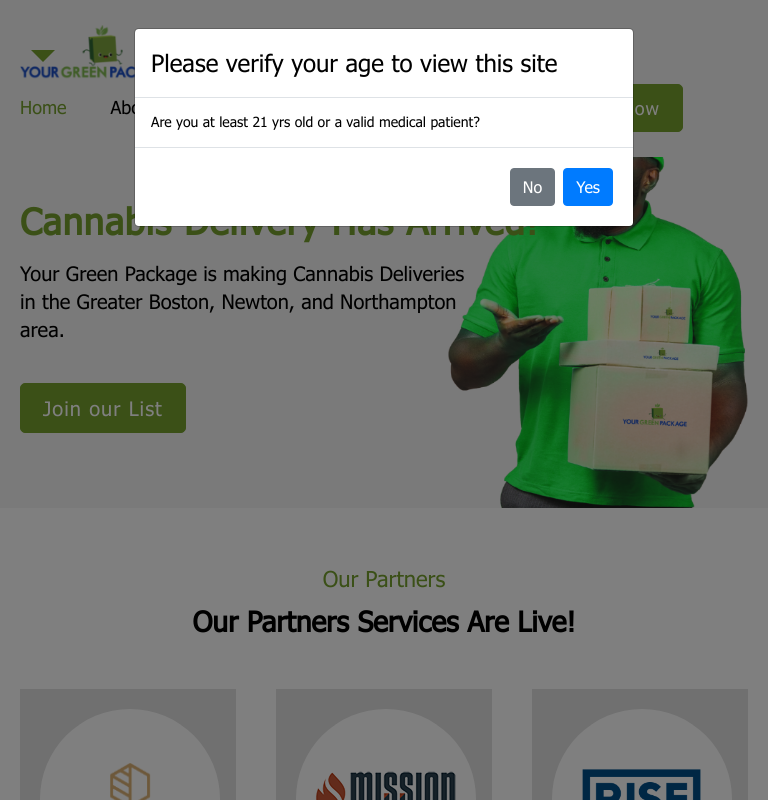
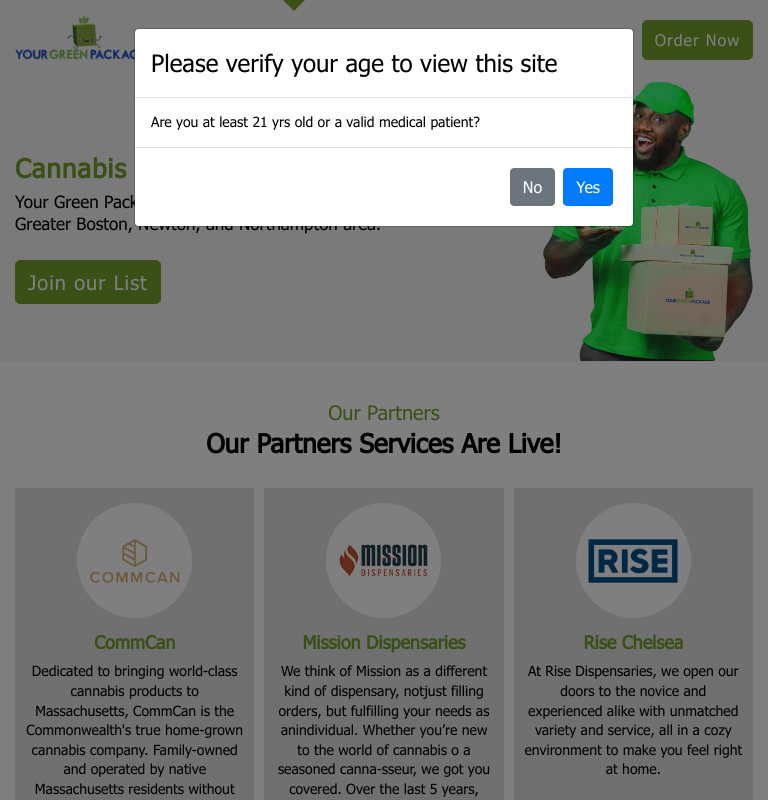
Before and after one commit to TechnerdsDev-zz/Your-Green-Package, a React (Create React App) app: page / in a window 768 px wide. Shown: the top 800 px of the page. Built offline with nearby package versions, Linux system fonts and the light colour scheme.

Commit message:
fixed issues

```diff
--- a/src/assets/css/responsive.css
+++ b/src/assets/css/responsive.css
@@ -1,14 +1,262 @@
+@media screen and (min-width: 1024px) and (max-width: 1279px) {
+  .header {
+    padding: 15px 0;
+  }
+  .main_nav ul li a::after {
+    top: -38px;
+  }
+  .custom_btn {
+    padding: 10px 12px;
+  }
+  .padding_top {
+    padding-top: 89px;
+  }
+  .about_package {
+    width: 100%;
+    padding: 50px 0;
+  }
+  .custom_heading {
+    padding-bottom: 30px;
+  }
+}
+
+@media screen and (min-width: 768px) and (max-width: 1023px) {
+  .header {
+    padding: 15px 0;
+  }
+  .main_nav ul {
+    margin: 0 -10px;
+  }
+  .main_nav ul li {
+    padding: 0 10px;
+  }
+  .main_nav ul li a {
+    font-size: 16px;
+  }
+  .main_nav ul li a::after {
+    top: -31px;
+  }
+  .auto_container {
+    padding: 0 15px;
+  }
+  .logo a img {
+    display: block;
+    max-width: 130px;
+  }
+  .custom_btn {
+    padding: 11px 12px;
+  }
+  .padding_top {
+    padding-top: 80px;
+  }
+  .main_bannerInner {
+    background-size: 210px;
+    padding: 75px 0px 58px;
+  }
+  .banner_heading h1 {
+    font-size: 26px;
+    padding-bottom: 10px;
+  }
+  .banner_heading h4 {
+    font-size: 17px;
+    line-height: 1.3;
+    padding-bottom: 25px;
+  }
+  .partner {
+    padding: 40px 0;
+  }
+  .custom_heading {
+    padding-bottom: 30px;
+  }
+  .custom_heading h3 {
+    font-size: 20px;
+    padding-bottom: 5px;
+  }
+  .custom_heading h2 {
+    font-size: 26px;
+  }
+  .partner_list {
+    padding-bottom: 30px;
+  }
+  .partner_list ul {
+    margin: 0 -5px;
+  }
+  .partner_list ul li {
+    padding: 0 5px 10px;
+  }
+  .partner_main {
+    padding: 15px 10px 65px;
+    position: relative;
+  }
+  .partner_main span {
+    width: 115px;
+    height: 115px;
+    margin: 0 auto 15px;
+  }
+  .partner_main span img {
+    max-width: 90px;
+  }
+  .partner_main h4 {
+    width: 100%;
+    color: #76a12f;
+    font-size: 18px;
+  }
+  .partner_main p {
+    width: 100%;
+    font-size: 14px;
+    min-height: inherit;
+    padding-bottom: 10px;
+  }
+  .partner_main .my_btn {
+    position: absolute;
+    left: 0;
+    bottom: 15px;
+  }
+  .partner_main .my_btn a {
+    font-size: 16px;
+  }
+  .custom_search label {
+    font-size: 18px;
+    padding-bottom: 15px;
+  }
+  .custom_search input {
+    font-size: 16px;
+    padding: 10px 10px;
+  }
+  .custom_search button {
+    font-size: 16px;
+    padding: 11px 20px 12px;
+  }
+  .process {
+    padding: 40px 0;
+  }
+  .process_list ul {
+    margin: 0 -5px;
+  }
+  .process_list ul li {
+    padding: 0 5px;
+  }
+  .process_data span {
+    width: 65px;
+    height: 65px;
+    margin: 0 auto 15px;
+  }
+  .process_data span img {
+    width: 38px;
+  }
+  .process_data strong {
+    font-size: 18px;
+    padding-bottom: 0;
+  }
+  .process_data .process_data p {
+    font-size: 14px;
+  }
+  .testimonial {
+    padding: 40px 0;
+  }
+  .testimonial .slick-arrow {
+    bottom: -12%;
+  }
+  .testimonial .slick-arrow.slick-next {
+    right: 40%;
+  }
+  .testimonial .slick-arrow.slick-prev {
+    left: 40%;
+  }
+  .slider_main {
+    padding: 30px 10px 20px;
+  }
+  .slider_main b {
+    width: 70px;
+    height: 70px;
+    font-size: 40px;
+  }
+  .slider_main strong {
+    font-size: 18px;
+    padding-bottom: 10px;
+  }
+  .slider_main p {
+    font-size: 15px;
+  }
+  .rating {
+    padding-bottom: 8px;
+  }
+  .join {
+    padding: 40px 0;
+    background-size: 400px;
+    min-height: inherit;
+  }
+  .join_main .custom_form {
+    max-width: 335px;
+  }
+  .join_main .custom_form ul li {
+    padding-bottom: 20px;
+  }
+  .join_main .custom_form ul li:last-child {
+    padding-bottom: 0;
+  }
+  .join_main .custom_form ul li .custom_field input {
+    padding: 10px;
+    font-size: 16px;
+  }
+  .join_main .custom_form ul li .my_btn .custom_btn {
+    padding: 10px 25px;
+    font-size: 16px;
+  }
+  .footer_top {
+    padding: 40px 0;
+  }
+  .footer_logo a img {
+    min-width: inherit;
+    width: 120px;
+  }
+  .footer_list title {
+    padding-bottom: 15px;
+  }
+  .about_package {
+    padding: 40px 0;
+  }
+  .ab_packageRight h3 {
+    font-size: 18px;
+    padding-bottom: 10px;
+  }
+  .ab_packageRight p {
+    font-size: 16px;
+  }
+  .our_values {
+    padding-bottom: 40px;
+  }
+  .our_values .process_data strong {
+    padding-bottom: 10px;
+  }
+  .faqs {
+    padding: 40px 0;
+  }
+  .accordion-item h2 button {
+    padding: 8px 10px;
+    font-size: 14px;
+  }
+  .accordion-item h2 button b {
+    font-size: 22px;
+    margin-right: 5px;
+  }
+  .accordion-item .accordion-body {
+    padding: 10px;
+  }
+  .accordion-item .accordion-body b {
+    font-size: 20px;
+  }
+}
+
 @media screen and (max-width: 767px) {
   .burger {
     display: -webkit-box;
     display: -ms-flexbox;
     display: flex;
   }
-
   .main_nav {
     background-color: #fff;
     position: fixed;
-    /* display: none; */
     top: 0;
     left: 0;
     width: 100%;
@@ -17,7 +265,7 @@
   }
   .main_nav ul {
     -ms-flex-wrap: wrap;
-    flex-wrap: wrap;
+        flex-wrap: wrap;
   }
   .main_nav ul li {
     width: 100%;
@@ -312,8 +560,8 @@
   }
   .contact_data ul {
     -webkit-box-pack: center;
-    -ms-flex-pack: center;
-    justify-content: center;
+        -ms-flex-pack: center;
+            justify-content: center;
   }
   .contact_data ul li {
     width: 50%;
--- a/src/assets/css/responsive.scss
+++ b/src/assets/css/responsive.scss
@@ -2,9 +2,278 @@
 }
 
 @media screen and (min-width: 1024px) and (max-width: 1279px) {
+  .header {
+    padding: 15px 0;
+  }
+  .main_nav ul li a::after {
+    top: -38px;
+  }
+  .custom_btn {
+    padding: 10px 12px;
+  }
+  .padding_top {
+    padding-top: 89px;
+  }
+  .about_package {
+    width: 100%;
+    padding: 50px 0;
+  }
+  .custom_heading {
+    padding-bottom: 30px;
+  }
 }
 
 @media screen and (min-width: 768px) and (max-width: 1023px) {
+  .header {
+    padding: 15px 0;
+  }
+  .main_nav {
+    ul {
+      margin: 0 -10px;
+      li {
+        padding: 0 10px;
+        a {
+          font-size: 16px;
+          &::after {
+            top: -31px;
+          }
+        }
+      }
+    }
+  }
+  .auto_container {
+    padding: 0 15px;
+  }
+  .logo a img {
+    display: block;
+    max-width: 130px;
+  }
+  .custom_btn {
+    padding: 11px 12px;
+  }
+  .padding_top {
+    padding-top: 80px;
+  }
+  .main_bannerInner {
+    background-size: 210px;
+    padding: 75px 0px 58px;
+  }
+  .banner_heading {
+    h1 {
+      font-size: 26px;
+      padding-bottom: 10px;
+    }
+    h4 {
+      font-size: 17px;
+      line-height: 1.3;
+      padding-bottom: 25px;
+    }
+  }
+  .partner {
+    padding: 40px 0;
+  }
+  .custom_heading {
+    padding-bottom: 30px;
+    h3 {
+      font-size: 20px;
+      padding-bottom: 5px;
+    }
+    h2 {
+      font-size: 26px;
+    }
+  }
+  .partner_list {
+    padding-bottom: 30px;
+    ul {
+      margin: 0 -5px;
+      li {
+        padding: 0 5px 10px;
+      }
+    }
+  }
+  .partner_main {
+    padding: 15px 10px 65px;
+    position: relative;
+    span {
+      width: 115px;
+      height: 115px;
+      margin: 0 auto 15px;
+      img {
+        max-width: 90px;
+      }
+    }
+    h4 {
+      width: 100%;
+      color: #76a12f;
+      font-size: 18px;
+    }
+    p {
+      width: 100%;
+      font-size: 14px;
+      min-height: inherit;
+      padding-bottom: 10px;
+    }
+    .my_btn {
+      position: absolute;
+      left: 0;
+      bottom: 15px;
+      a {
+        font-size: 16px;
+      }
+    }
+  }
+  .custom_search {
+    label {
+      font-size: 18px;
+      padding-bottom: 15px;
+    }
+    input {
+      font-size: 16px;
+      padding: 10px 10px;
+    }
+    button {
+      font-size: 16px;
+      padding: 11px 20px 12px;
+    }
+  }
+  .process {
+    padding: 40px 0;
+  }
+  .process_list {
+    ul {
+      margin: 0 -5px;
+      li {
+        padding: 0 5px;
+      }
+    }
+  }
+
+  .process_data {
+    span {
+      width: 65px;
+      height: 65px;
+      margin: 0 auto 15px;
+      img {
+        width: 38px;
+      }
+    }
+    strong {
+      font-size: 18px;
+      padding-bottom: 0;
+    }
+    .process_data p {
+      font-size: 14px;
+    }
+  }
+  .testimonial {
+    padding: 40px 0;
+    .slick-arrow {
+      bottom: -12%;
+      &.slick-next {
+        right: 40%;
+      }
+      &.slick-prev {
+        left: 40%;
+      }
+    }
+  }
+  .slider_main {
+    padding: 30px 10px 20px;
+    b {
+      width: 70px;
+      height: 70px;
+      font-size: 40px;
+    }
+    strong {
+      font-size: 18px;
+      padding-bottom: 10px;
+    }
+    p {
+      font-size: 15px;
+    }
+  }
+  .rating {
+    padding-bottom: 8px;
+  }
+  .join {
+    padding: 40px 0;
+    background-size: 400px;
+    min-height: inherit;
+  }
+  .join_main {
+    .custom_form {
+      max-width: 335px;
+      ul {
+        li {
+          padding-bottom: 20px;
+          &:last-child {
+            padding-bottom: 0;
+          }
+          .custom_field {
+            input {
+              padding: 10px;
+              font-size: 16px;
+            }
+          }
+          .my_btn {
+            .custom_btn {
+              padding: 10px 25px;
+              font-size: 16px;
+            }
+          }
+        }
+      }
+    }
+  }
+  .footer_top {
+    padding: 40px 0;
+  }
+  .footer_logo a img {
+    min-width: inherit;
+    width: 120px;
+  }
+  .footer_list {
+    title {
+      padding-bottom: 15px;
+    }
+  }
+  .about_package {
+    padding: 40px 0;
+  }
+  .ab_packageRight {
+    h3 {
+      font-size: 18px;
+      padding-bottom: 10px;
+    }
+    p {
+      font-size: 16px;
+    }
+  }
+  .our_values {
+    padding-bottom: 40px;
+    .process_data strong {
+      padding-bottom: 10px;
+    }
+  }
+  .faqs {
+    padding: 40px 0;
+  }
+  .accordion-item h2 {
+    button {
+      padding: 8px 10px;
+      font-size: 14px;
+      b {
+        font-size: 22px;
+        margin-right: 5px;
+      }
+    }
+  }
+  .accordion-item .accordion-body {
+    padding: 10px;
+    b {
+      font-size: 20px;
+    }
+  }
 }
 
 @media screen and (max-width: 767px) {
--- a/src/assets/css/style.css
+++ b/src/assets/css/style.css
@@ -1577,6 +1577,7 @@
 
 .contact_form ul li .custom_field textarea {
   border-radius: 0;
+  min-height: 140px;
 }
 
 .contact_form ul li .my_btn {
@@ -1682,14 +1683,14 @@
 }
 
 .burger.active .burger-strip div:nth-child(2) {
-  -webkit-transform: rotate(-45deg);
-          transform: rotate(-45deg);
+  -webkit-transform: rotate(-45deg) translateX(1px);
+          transform: rotate(-45deg) translateX(1px);
 }
 
 .burger.active .burger-strip div:last-child {
   width: 26px;
-  -webkit-transform: rotate(45deg) translateY(-13px) translateX(1px);
-          transform: rotate(45deg) translateY(-13px) translateX(1px);
+  -webkit-transform: rotate(45deg) translateY(-14px) translateX(-1px);
+          transform: rotate(45deg) translateY(-14px) translateX(-1px);
 }
 
 .burger-strip {
--- a/src/assets/css/style.scss
+++ b/src/assets/css/style.scss
@@ -1333,6 +1333,7 @@
         }
         textarea {
           border-radius: 0;
+          min-height: 140px;
         }
       }
       .my_btn {
@@ -1435,11 +1436,11 @@
         transform: rotate(45deg) translateY(1px) translateX(5px);
       }
       &:nth-child(2) {
-        transform: rotate(-45deg);
+        transform: rotate(-45deg) translateX(1px);
       }
       &:last-child {
         width: 26px;
-        transform: rotate(45deg) translateY(-13px) translateX(1px);
+        transform: rotate(45deg) translateY(-14px) translateX(-1px);
       }
     }
   }
```
Also changed, not shown: 2 other files (tests, documents, lock files or other folders).
